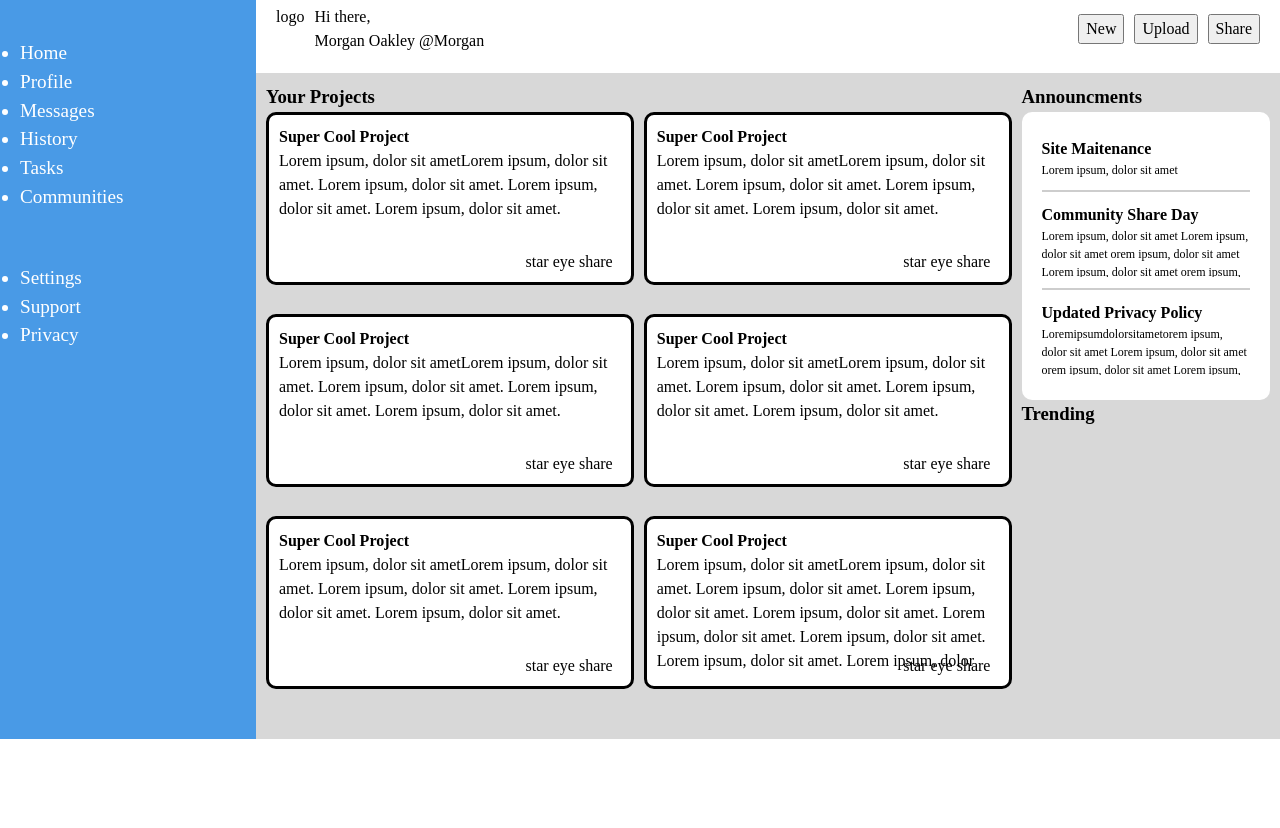
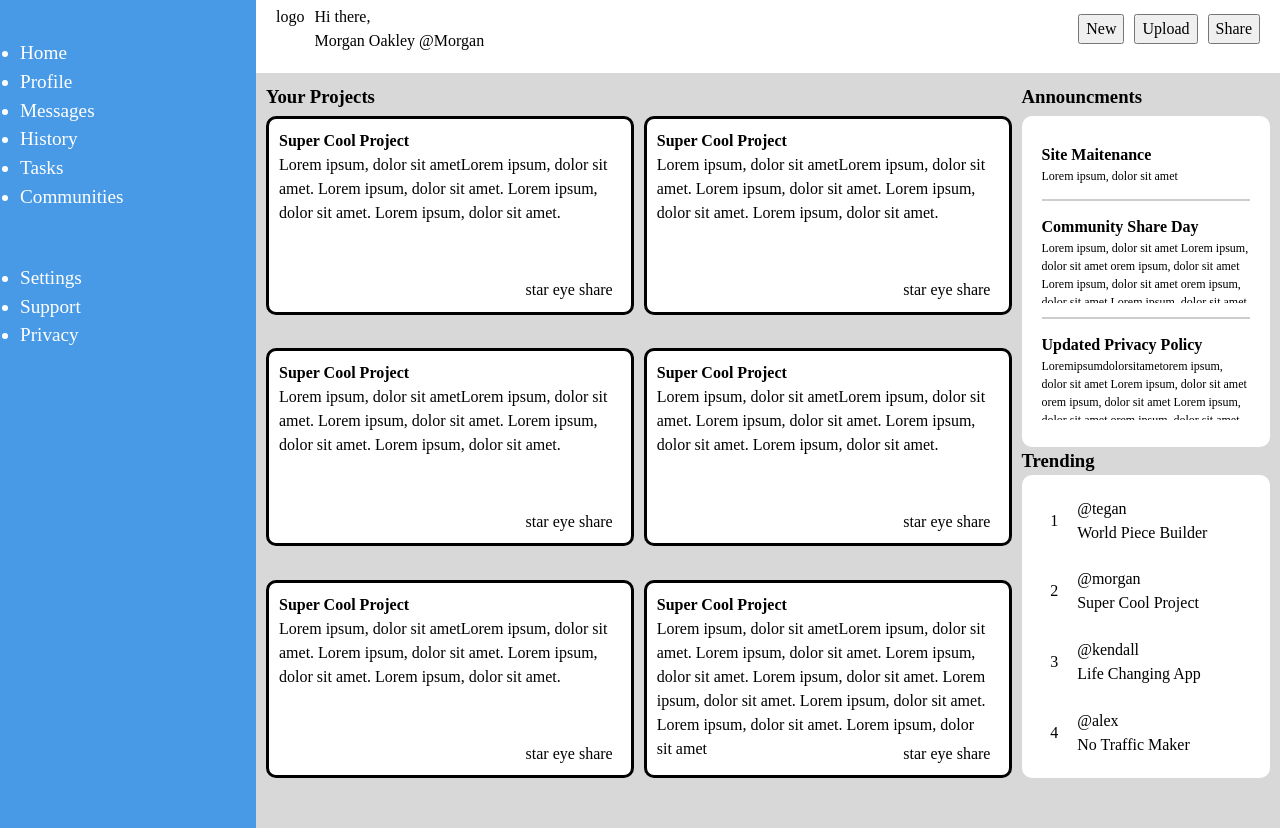
Before and after one commit to Danjor225/odin-admin-dashboard, a plain HTML site: page index.html in a window 1280 px wide. Shown: the part 61-889 px from the top of the page. Before the commit the page ends 800 px from the top, so only its background shows below. Drawn offline with Linux system fonts and the light colour scheme.

Commit message:
Completed basic layout for trending area

```diff
--- a/index.html
+++ b/index.html
@@ -196,6 +196,28 @@
                 </div>
                 <div id="trending-container">
                     <h3>Trending</h3>
+                    <div id="trending-list">
+                        <div class="trending-item">
+                            <icon>1</icon>
+                            <p>@tegan</p>
+                            <p>World Piece Builder</p>
+                        </div>
+                        <div class="trending-item">
+                            <icon>2</icon>
+                            <p>@morgan</p>
+                            <p>Super Cool Project</p>
+                        </div>
+                        <div class="trending-item">
+                            <icon>3</icon>
+                            <p>@kendall</p>
+                            <p>Life Changing App</p>
+                        </div>
+                        <div class="trending-item">
+                            <icon>4</icon>
+                            <p>@alex</p>
+                            <p>No Traffic Maker</p>
+                        </div>
+                    </div>
                 </div>
             </div>
 
--- a/styles.css
+++ b/styles.css
@@ -138,11 +138,13 @@
     min-width: 0;
     display: flex;
     flex-direction: column;
+
+
 }
 
 #announce-container{
 
-    max-height: 50%;
+    min-height: 50%;
     min-width: 0;
     display: flex;
     flex-direction: column;
@@ -177,6 +179,40 @@
 
 
 #trending-container{
-    height: 50%;
+
+  min-height: 50%;
+  display: flex;
+  flex-direction: column;
 
 }
+
+#trending-list{
+
+    background-color: white;
+    border-radius: 10px;
+    padding: 10px;
+    flex-grow: 1;
+    display: flex;
+    flex-direction: column;
+    justify-content: space-around;
+
+}
+
+.trending-item{
+    display: grid;
+    grid-template-columns: 0.25fr 1fr;
+    grid-template-rows: 1fr 1fr;
+    align-items: center;
+    justify-items: start;
+
+}
+
+.trending-item>icon{
+    grid-row: 1/3;
+    justify-self: center;
+}
+
+.trending-item>p:first-child{
+    grid-column: 2/3;
+    grid-row: 1/2;
+}
```
